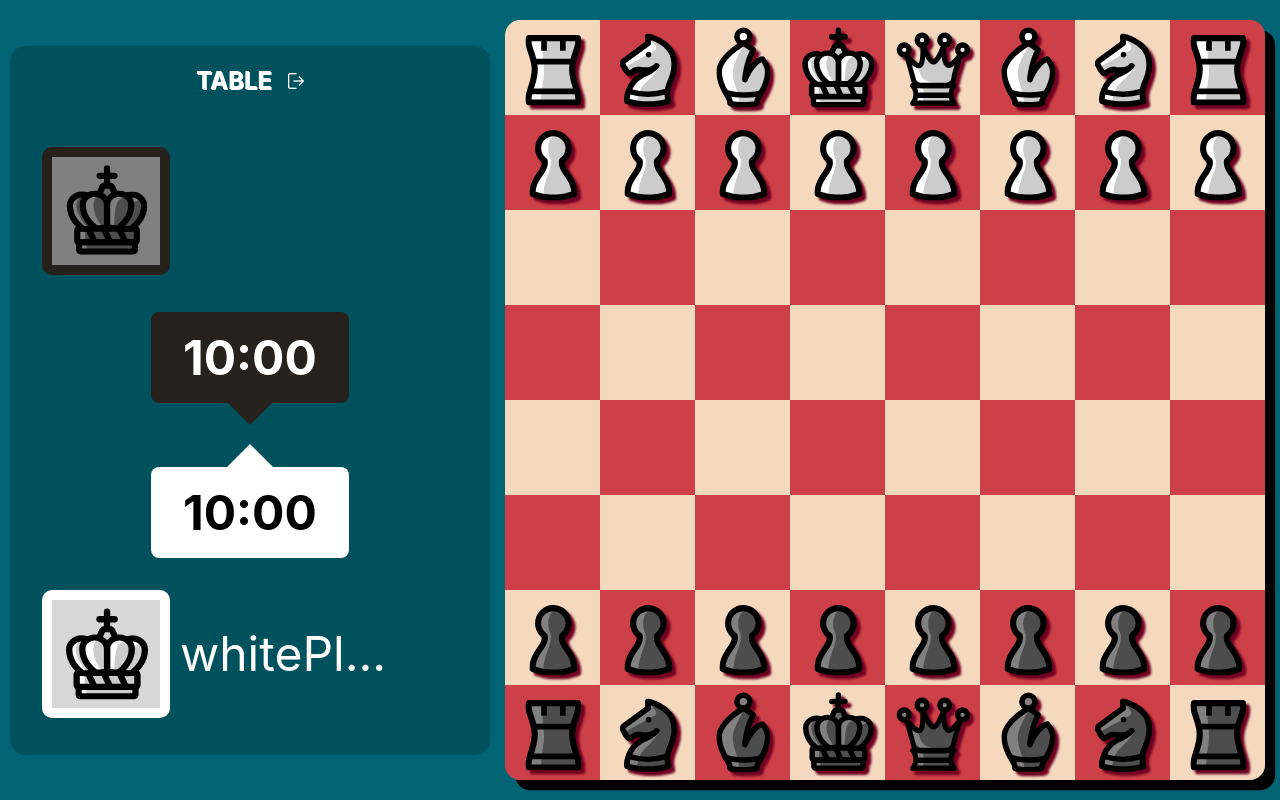
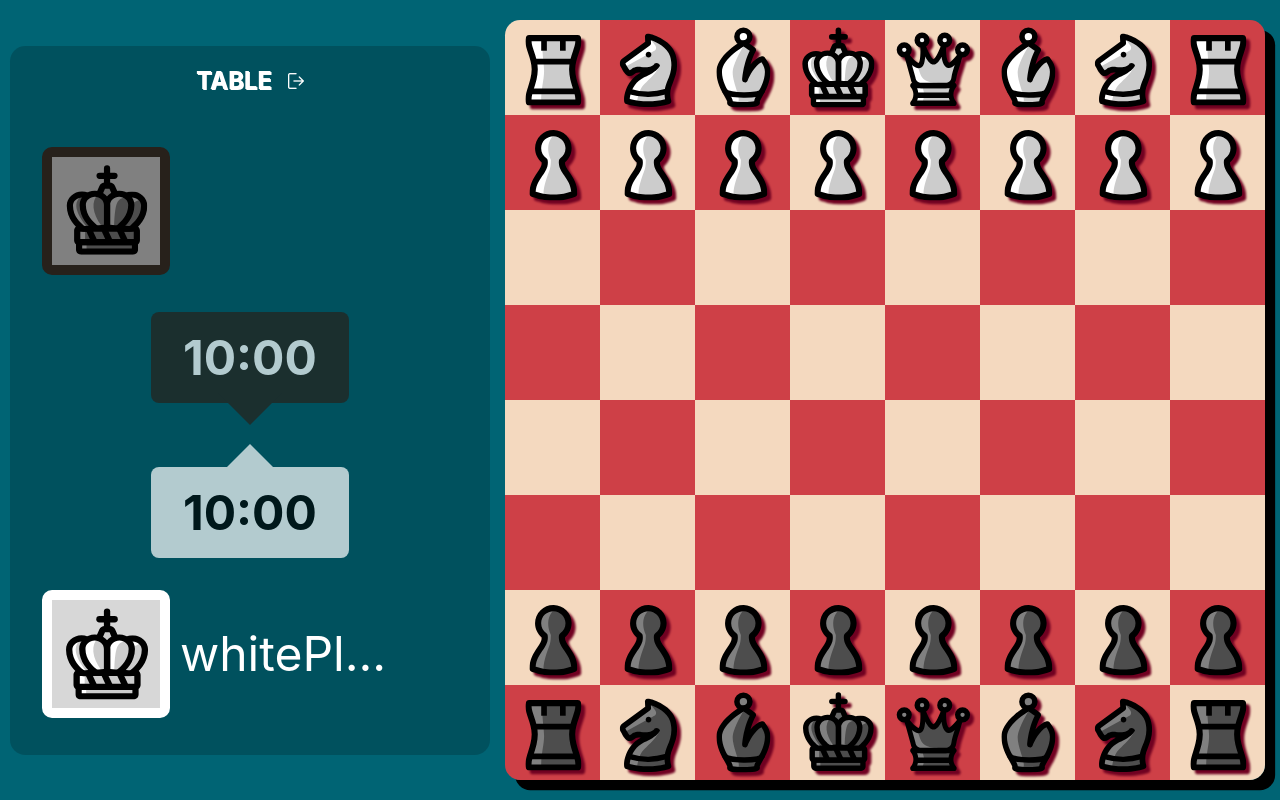
Before and after one commit to coddyOcat/bongcloud-chess, a React (Create React App) app: page /table in a window 1280 px wide. Built offline with nearby package versions, Linux system fonts and the light colour scheme.

Commit message:
! opacity timer

```diff
--- a/src/component/chess/PlayerBar.js
+++ b/src/component/chess/PlayerBar.js
@@ -159,7 +159,7 @@ const Timer = styled.div`
   font-size: 3rem;
   border-radius: 0.5rem;
 
-  //opacity: 50%;
+  opacity: 70%;
 
   @media only screen and (max-width: 1000px) {
     order: 1;
```
